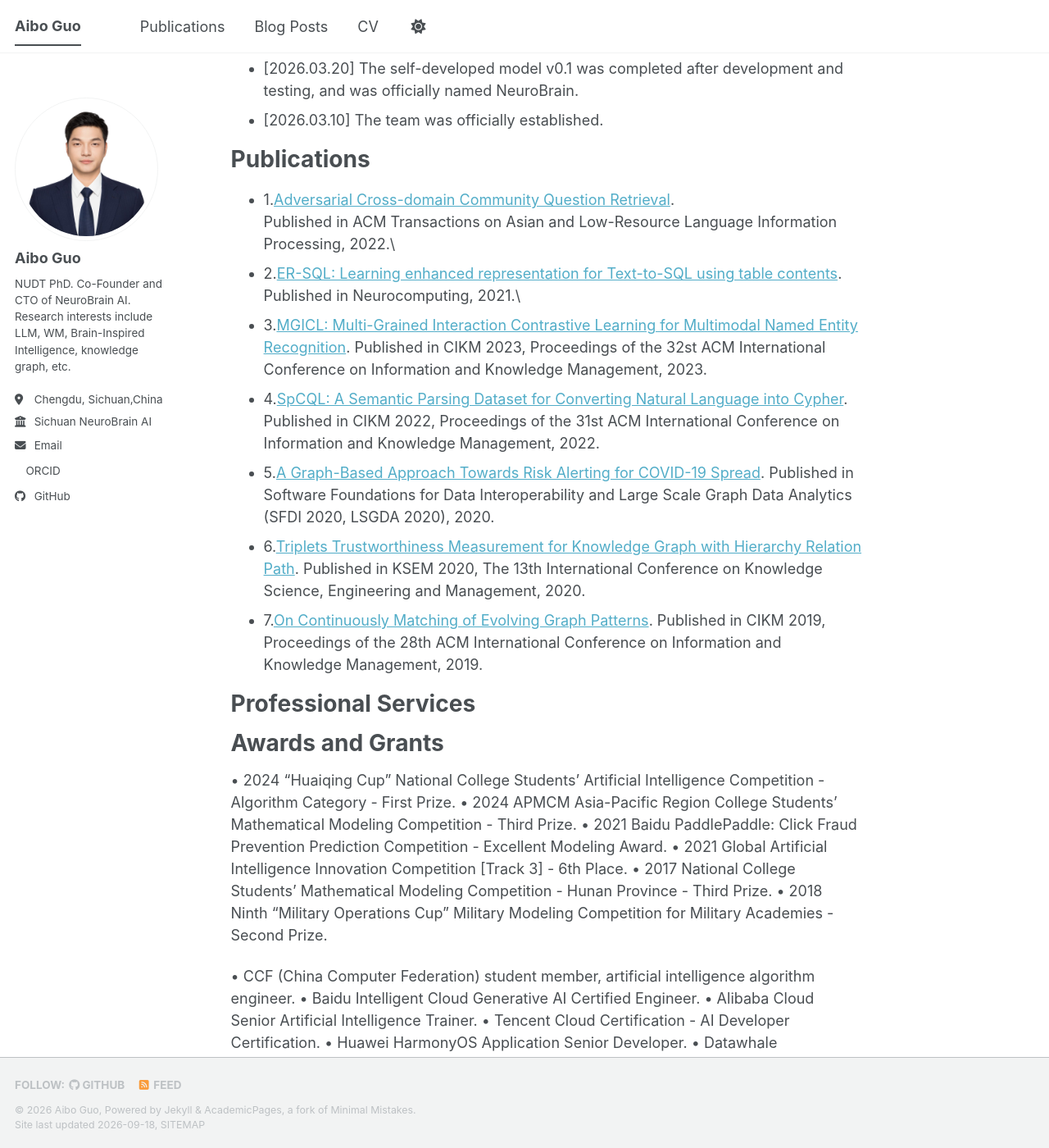
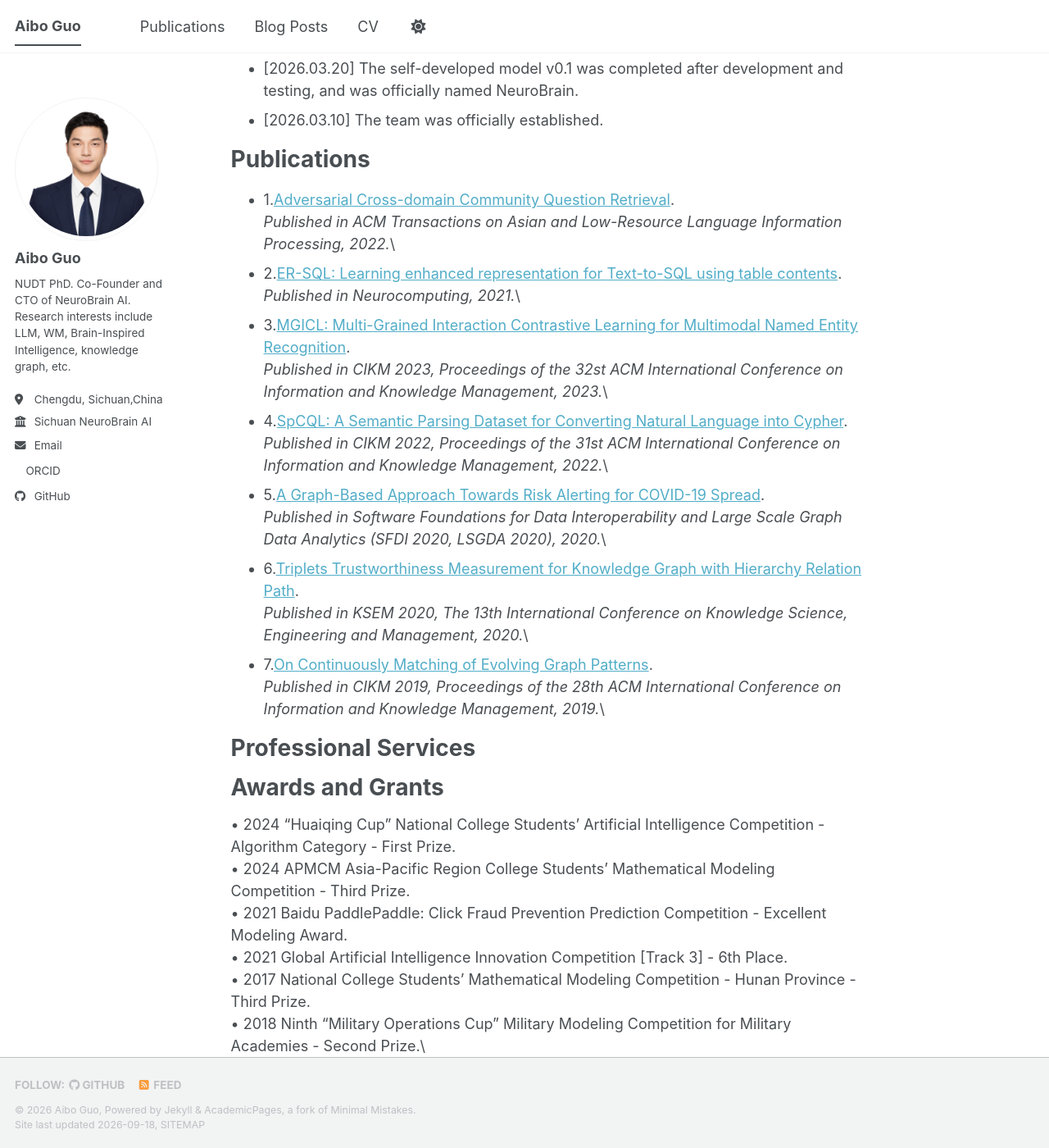
Before and after one commit to AiboGuo-NeuroBrainAI/AiboGuo-NeuroBrainAI.github.io, a Jekyll site: the page built from _pages/about.md, in a window 1280 px wide and 1400 px high, scrolled down 715 px. Shown: the whole window at 82% size. Built offline with Jekyll 4.4.1, drawn with Linux system fonts in a browser that asks for light colours; a style sheet for code colours, icons or effects is not loaded; some of the changed text lies outside the part shown.

Commit message:
Update about.md

```diff
--- a/_pages/about.md
+++ b/_pages/about.md
@@ -24,20 +24,20 @@ News
 
 Publications
 ======
-- 1.[Adversarial Cross-domain Community Question Retrieval](https://aiboguo-neurobrainai.github.io/publication/2022-05-31-TALLIP).\\
-Published in ACM Transactions on Asian and Low-Resource Language Information Processing, 2022.\\
-- 2.[ER-SQL: Learning enhanced representation for Text-to-SQL using table contents]().\\
-Published in Neurocomputing, 2021.\\
-- 3.[MGICL: Multi-Grained Interaction Contrastive Learning for Multimodal Named Entity Recognition](https://aiboguo-neurobrainai.github.io/publication/2021-08-21-NeuroC).
-Published in CIKM 2023, Proceedings of the 32st ACM International Conference on Information and Knowledge Management, 2023.
-- 4.[SpCQL: A Semantic Parsing Dataset for Converting Natural Language into Cypher](https://aiboguo-neurobrainai.github.io/publication/2023-10-21-CIKM).
-Published in CIKM 2022, Proceedings of the 31st ACM International Conference on Information and Knowledge Management, 2022.
-- 5.[A Graph-Based Approach Towards Risk Alerting for COVID-19 Spread](https://aiboguo-neurobrainai.github.io/publication/2019-11-06-LSGDA).
-Published in Software Foundations for Data Interoperability and Large Scale Graph Data Analytics (SFDI 2020, LSGDA 2020), 2020.
-- 6.[Triplets Trustworthiness Measurement for Knowledge Graph with Hierarchy Relation Path](https://aiboguo-neurobrainai.github.io/publication/2020-05-01-KSEM).
-Published in KSEM 2020, The 13th International Conference on Knowledge Science, Engineering and Management, 2020.
-- 7.[On Continuously Matching of Evolving Graph Patterns](https://aiboguo-neurobrainai.github.io/publication/2019-11-03-CIKM).
-Published in CIKM 2019, Proceedings of the 28th ACM International Conference on Information and Knowledge Management, 2019.
+- 1.[Adversarial Cross-domain Community Question Retrieval](https://aiboguo-neurobrainai.github.io/publication/2022-05-31-TALLIP).\
+*Published in ACM Transactions on Asian and Low-Resource Language Information Processing, 2022.*\
+- 2.[ER-SQL: Learning enhanced representation for Text-to-SQL using table contents]().\
+*Published in Neurocomputing, 2021.*\
+- 3.[MGICL: Multi-Grained Interaction Contrastive Learning for Multimodal Named Entity Recognition](https://aiboguo-neurobrainai.github.io/publication/2021-08-21-NeuroC).\
+*Published in CIKM 2023, Proceedings of the 32st ACM International Conference on Information and Knowledge Management, 2023.*\
+- 4.[SpCQL: A Semantic Parsing Dataset for Converting Natural Language into Cypher](https://aiboguo-neurobrainai.github.io/publication/2023-10-21-CIKM).\
+*Published in CIKM 2022, Proceedings of the 31st ACM International Conference on Information and Knowledge Management, 2022.*\
+- 5.[A Graph-Based Approach Towards Risk Alerting for COVID-19 Spread](https://aiboguo-neurobrainai.github.io/publication/2019-11-06-LSGDA).\
+*Published in Software Foundations for Data Interoperability and Large Scale Graph Data Analytics (SFDI 2020, LSGDA 2020), 2020.*\
+- 6.[Triplets Trustworthiness Measurement for Knowledge Graph with Hierarchy Relation Path](https://aiboguo-neurobrainai.github.io/publication/2020-05-01-KSEM).\
+*Published in KSEM 2020, The 13th International Conference on Knowledge Science, Engineering and Management, 2020.*\
+- 7.[On Continuously Matching of Evolving Graph Patterns](https://aiboguo-neurobrainai.github.io/publication/2019-11-03-CIKM).\
+*Published in CIKM 2019, Proceedings of the 28th ACM International Conference on Information and Knowledge Management, 2019.*\
 
 Professional Services
 ======
@@ -45,23 +45,23 @@ Professional Services
 
 Awards and Grants
 ======
-• 2024 "Huaiqing Cup" National College Students' Artificial Intelligence Competition - Algorithm Category - First Prize.
-• 2024 APMCM Asia-Pacific Region College Students' Mathematical Modeling Competition - Third Prize.
-• 2021 Baidu PaddlePaddle: Click Fraud Prevention Prediction Competition - Excellent Modeling Award.
-• 2021 Global Artificial Intelligence Innovation Competition [Track 3] - 6th Place.
-• 2017 National College Students' Mathematical Modeling Competition - Hunan Province - Third Prize.
-• 2018 Ninth "Military Operations Cup" Military Modeling Competition for Military Academies - Second Prize.
+• 2024 "Huaiqing Cup" National College Students' Artificial Intelligence Competition - Algorithm Category - First Prize.\
+• 2024 APMCM Asia-Pacific Region College Students' Mathematical Modeling Competition - Third Prize.\
+• 2021 Baidu PaddlePaddle: Click Fraud Prevention Prediction Competition - Excellent Modeling Award.\
+• 2021 Global Artificial Intelligence Innovation Competition [Track 3] - 6th Place.\
+• 2017 National College Students' Mathematical Modeling Competition - Hunan Province - Third Prize.\
+• 2018 Ninth "Military Operations Cup" Military Modeling Competition for Military Academies - Second Prize.\
 
-• CCF (China Computer Federation) student member, artificial intelligence algorithm engineer.
-• Baidu Intelligent Cloud Generative AI Certified Engineer.
-• Alibaba Cloud Senior Artificial Intelligence Trainer.
-• Tencent Cloud Certification - AI Developer Certification.
-• Huawei HarmonyOS Application Senior Developer.
-• Datawhale Certification - Prompt Engineer (Prompt Word Engineer).
-• Datawhale Certification - Agent Engineer (Intelligent System Engineer).
-• Itronix Solutions Certified - Data Scientist.
-• Itronix Solutions Certified - AI Engineer.
-• ITC Certified AI Instructor.
-• China Management Science Research Institute - Deep Learning Development and Application Engineer.
-• China Management Science Research Institute - Knowledge Graph Construction and Application Engineer.
-• Military-Civilian Integration Innovation Talents.
+• CCF (China Computer Federation) student member, artificial intelligence algorithm engineer.\
+• Baidu Intelligent Cloud Generative AI Certified Engineer.\
+• Alibaba Cloud Senior Artificial Intelligence Trainer.\
+• Tencent Cloud Certification - AI Developer Certification.\
+• Huawei HarmonyOS Application Senior Developer.\
+• Datawhale Certification - Prompt Engineer (Prompt Word Engineer).\
+• Datawhale Certification - Agent Engineer (Intelligent System Engineer).\
+• Itronix Solutions Certified - Data Scientist.\
+• Itronix Solutions Certified - AI Engineer.\
+• ITC Certified AI Instructor.\
+• China Management Science Research Institute - Deep Learning Development and Application Engineer.\
+• China Management Science Research Institute - Knowledge Graph Construction and Application Engineer.\
+• Military-Civilian Integration Innovation Talents.\
```
